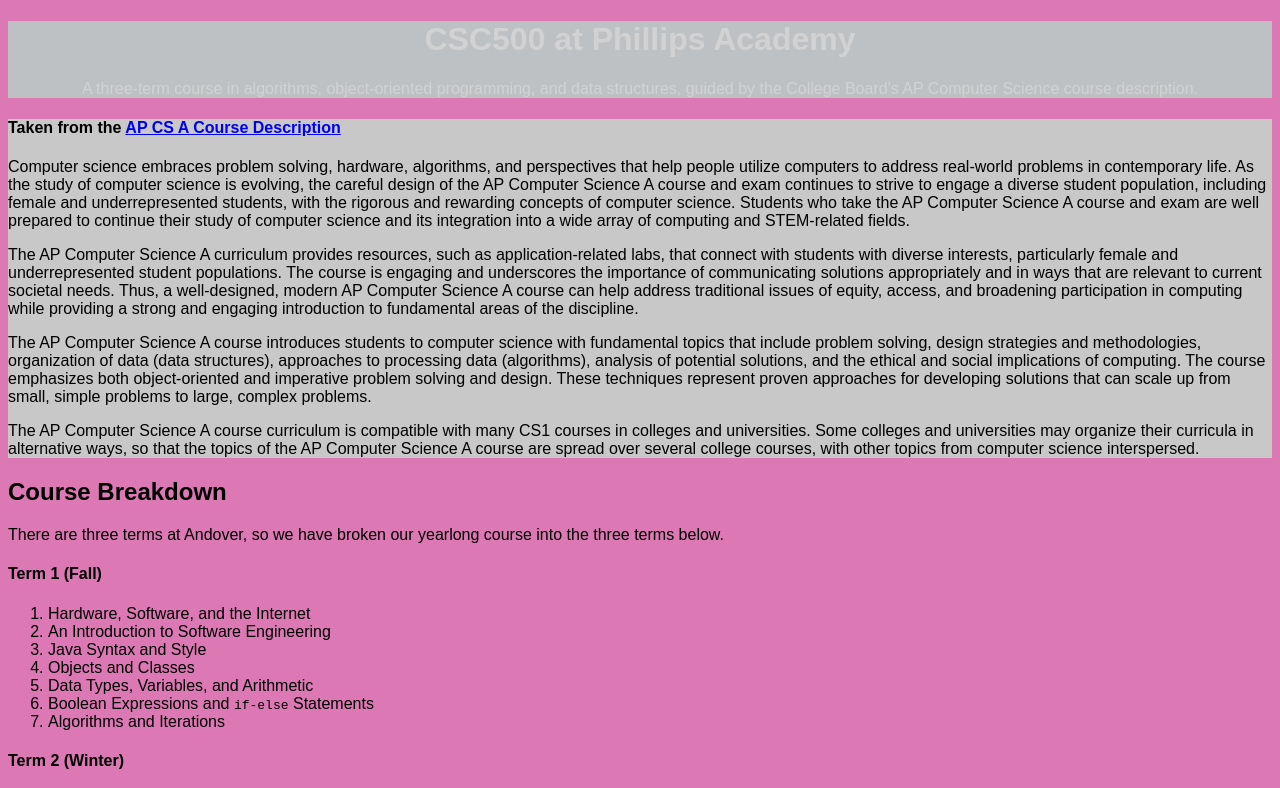
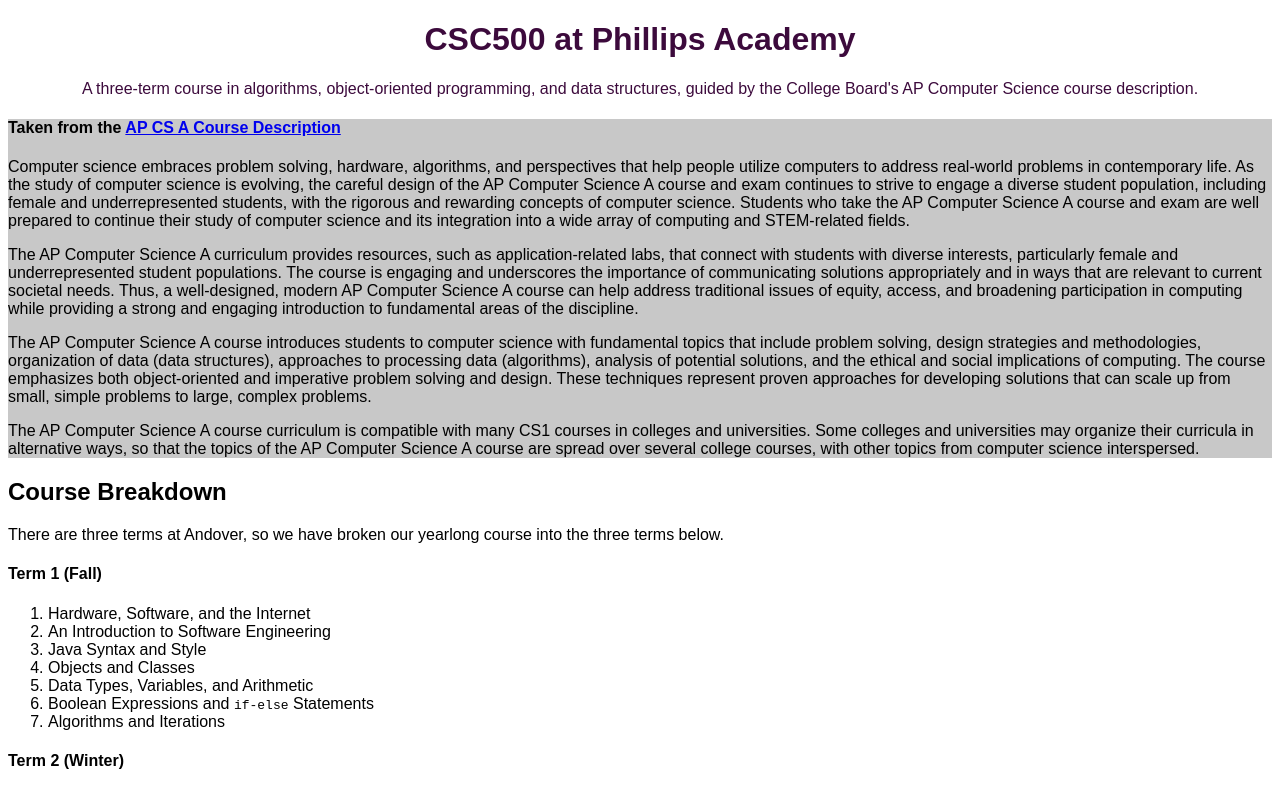
Before and after one commit to lindseychan/finalproject, a plain HTML site: page index.html in a window 1280 px wide. Shown: the top 788 px of the page. Drawn offline with Linux system fonts and the light colour scheme.

Commit message:
trying header changes

```diff
--- a/styles.css
+++ b/styles.css
@@ -1,16 +1,14 @@
 #header{
   width: 100%;
   min-height: 30px;
-  background-color: #BEC1C4;
-  color: rgb(210, 210, 210);
+  color: rgb(60, 10, 60);
   text-align:center;
-  border-radius: 0;
+  border-radius: 2;
   border: none;
 }
 
 body {
   font-family: Arial, sans-serif;
-  background-color: rgb(220, 120, 180);
 }
 
 #food{
```
